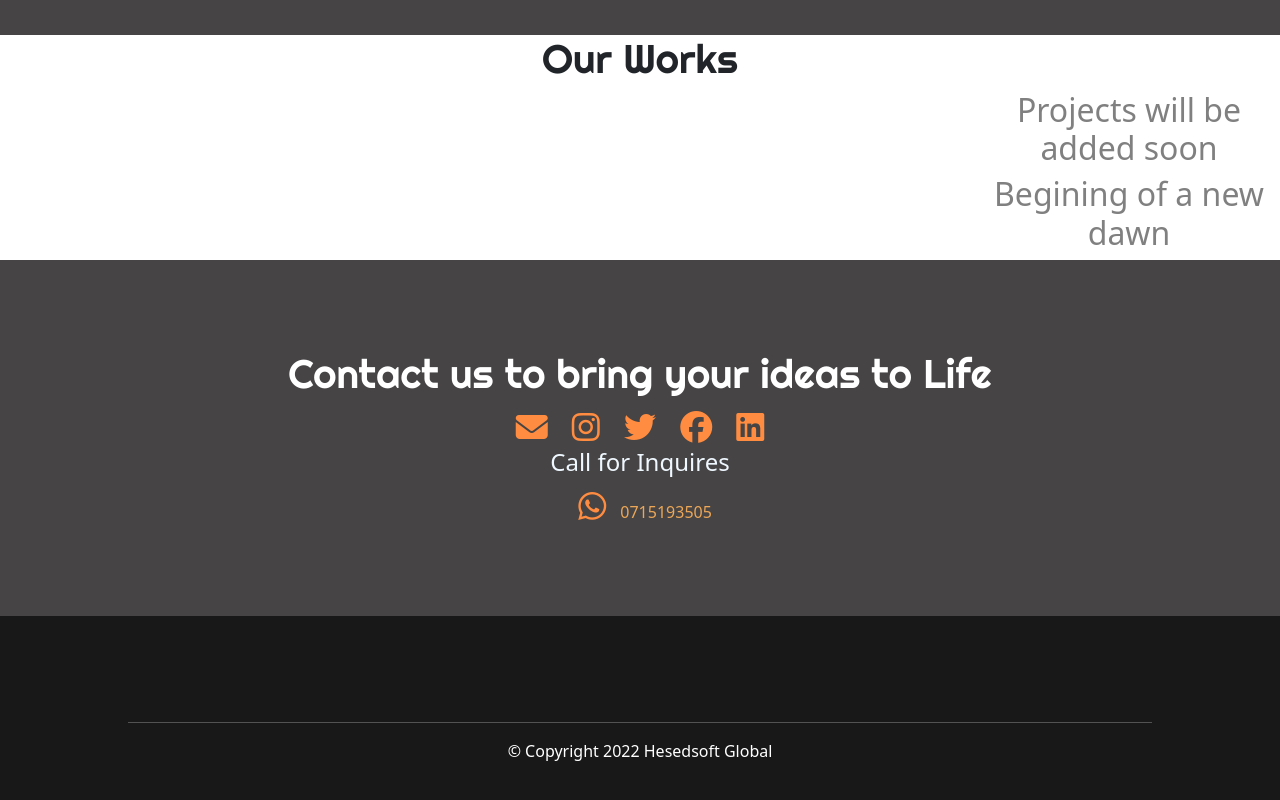
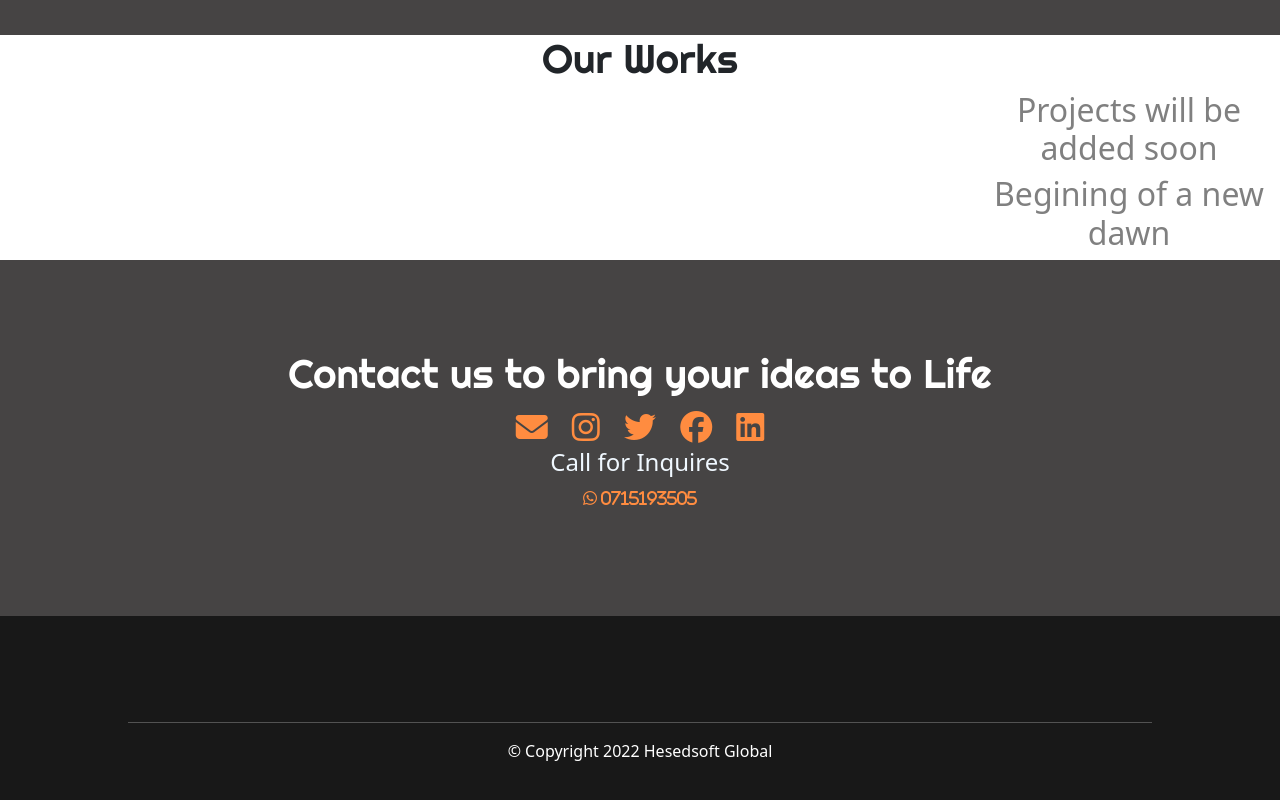
Before and after one commit to ShaneAbsalomee/Hesedsoftglobal.github.io, a plain HTML site: page index.html in a window 1280 px wide. Shown: the part 1984-2784 px from the top of the page. Drawn offline with nearby package versions, Linux system fonts and the light colour scheme.

Commit message:
Update index.html

```diff
--- a/index.html
+++ b/index.html
@@ -163,7 +163,7 @@
         <a href="https://www.facebook.com/profile.php?id=100087254036313"><i class="contacticon fa-brands fa-facebook fa-2x"></i></a>
         <a href="https://www.linkedin.com/in/hesedsoft-global-897012257"><i class="contacticon fa-brands fa-linkedin fa-2x"></i></a>
         <h4>Call for Inquires</h4>
-        <a href="#contact"><i class=" contacticon fa-brands fa-whatsapp fa-2x"> </i> 0715193505 </a>
+        <p class="number"><i class=" contacticon fa-brands fa-whatsapp "> 0715193505</i>  </p>
 
     </section>
     <section id="footer">
```
